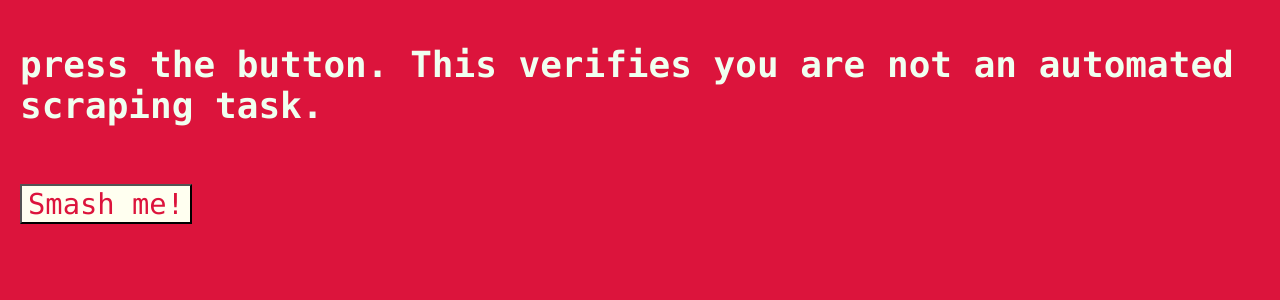
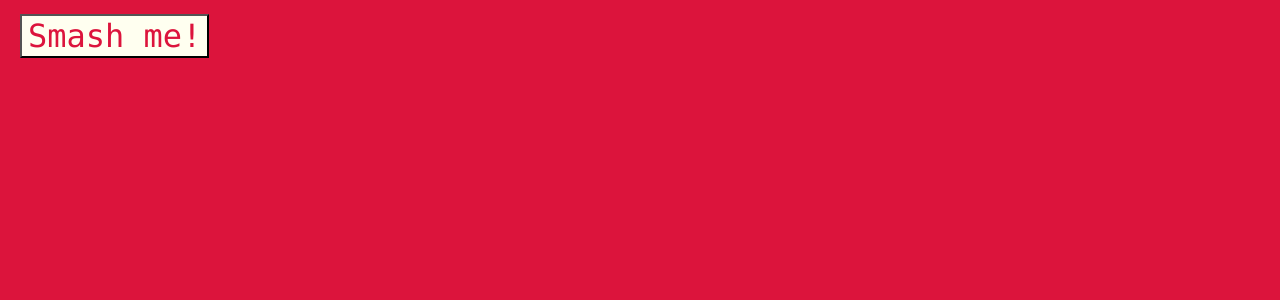
Before and after one commit to slashsite/slashsite.github.io, a Jekyll site: the page built from superwibr/index.html, in a window 1280 px wide. Shown: the top 300 px of the page. Built offline with Jekyll 4.4.1, drawn with Linux system fonts in a browser that asks for light colours; a script that is not in the unit is left out.

Commit message:
Updated Master

```diff
--- a/superwibr/index.html
+++ b/superwibr/index.html
@@ -59,8 +59,7 @@ function pre() {
 </div>
 
 <div id="pre" class="tabcontent" style="display:block;">
-  <h1>press the button. This verifies you are not an automated scraping task.</h1><br/>
-  <button class="crimsonkeys" style="font-size: larger;" onclick="pre()">Smash me!</button>
+  <button class="crimsonkeys" style="font-size: xx-large;" onclick="pre()">Smash me!</button>
 </div>
 
 <div id="Home" class="tabcontent">
```
